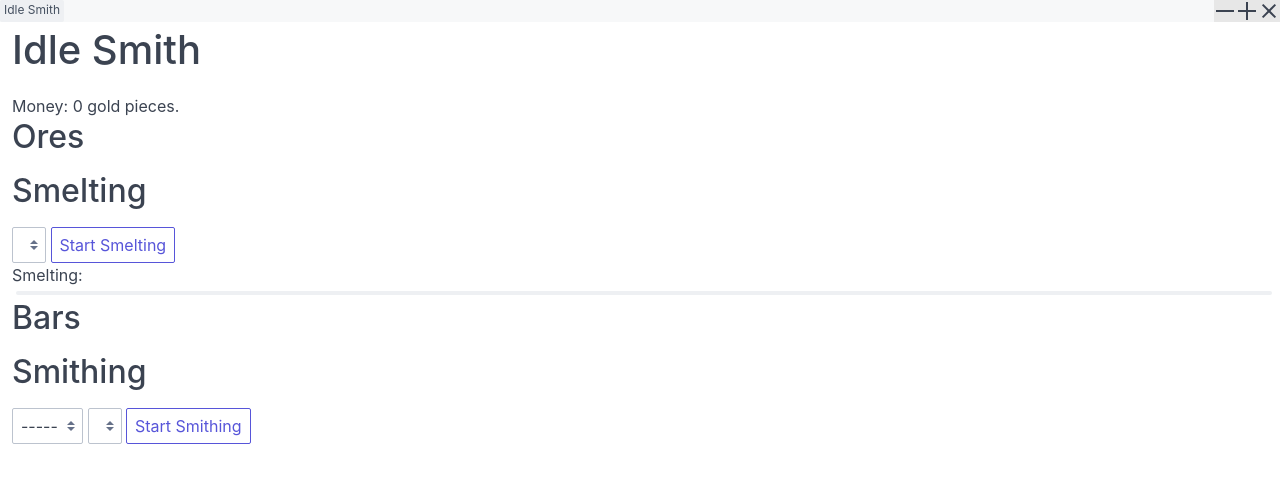
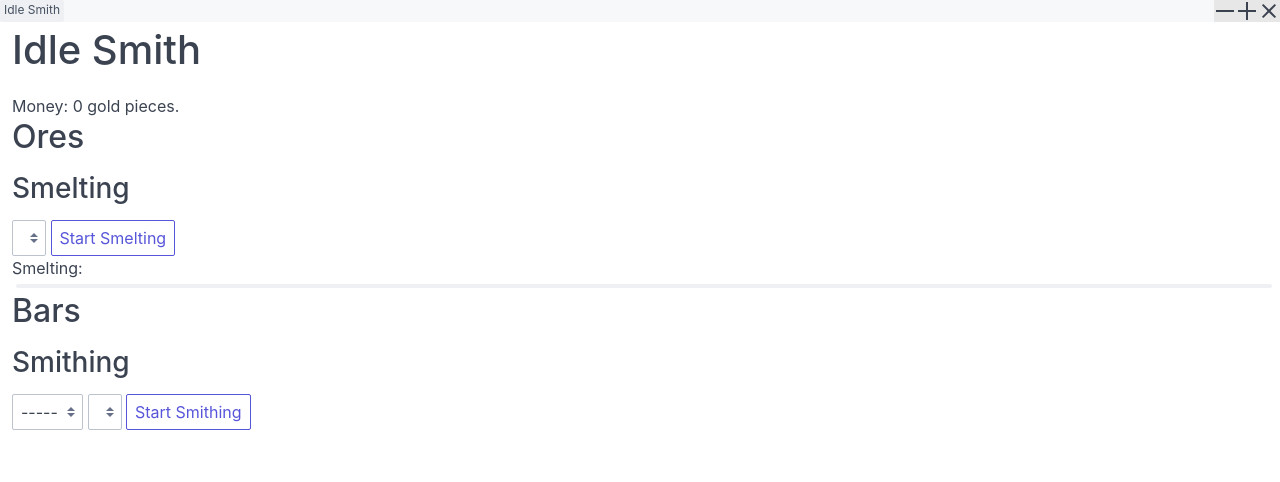
Before and after one commit to joshuanits/idle_smith, an Electron app: page html/index.html in a window 1280 px wide. Drawn offline with nearby package versions, Linux system fonts and the light colour scheme; no server answers.

Commit message:
h3 looks nicer

```diff
--- a/html/index.html
+++ b/html/index.html
@@ -34,7 +34,7 @@
       <ul id="ore_list"></ul>
 
       <div id="smelting_controls">
-        <h2>Smelting</h2>
+        <h3>Smelting</h3>
 
         <select class="form-select" id="smelting_select" style="width:auto"></select>
         <button class="btn" id="smelting_start">Start Smelting</button>
@@ -49,7 +49,7 @@
       <h2>Bars</h2>
       <ul id="bars_list"></ul>
 
-      <h2>Smithing</h2>
+      <h3>Smithing</h3>
       <select class="form-select" id="smithing_bar_select" style="width:auto">
         <option>-----</option>
       </select>
```
